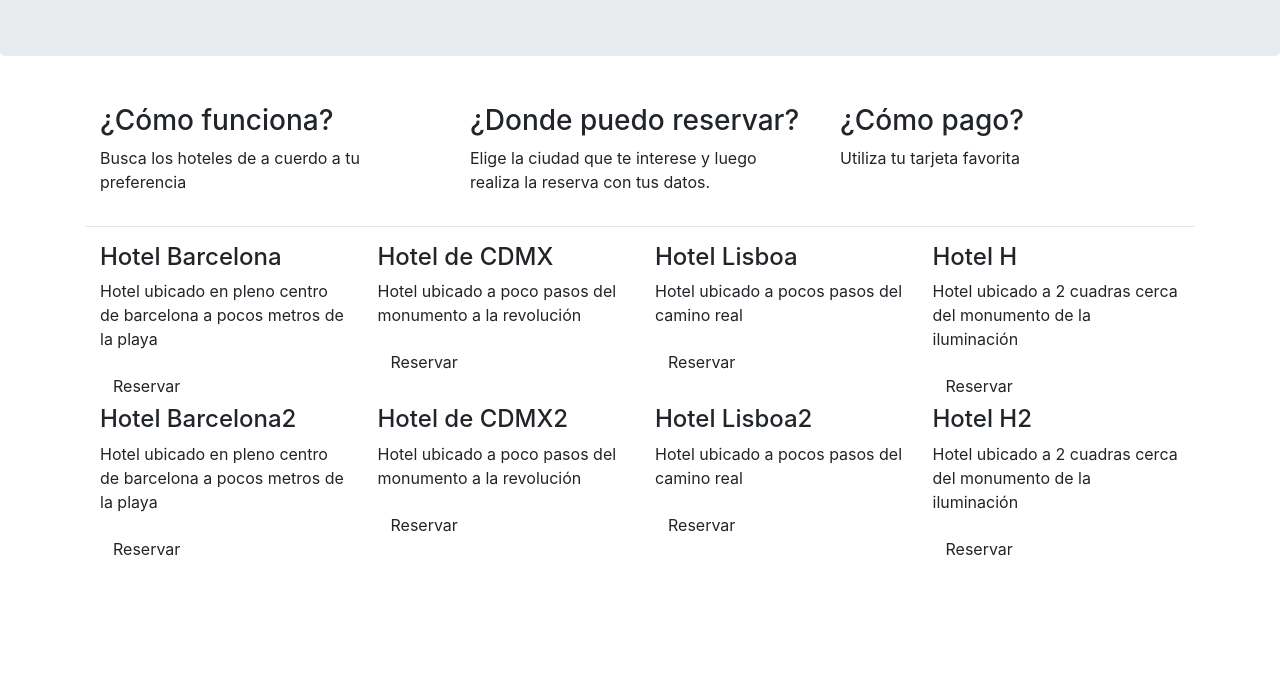
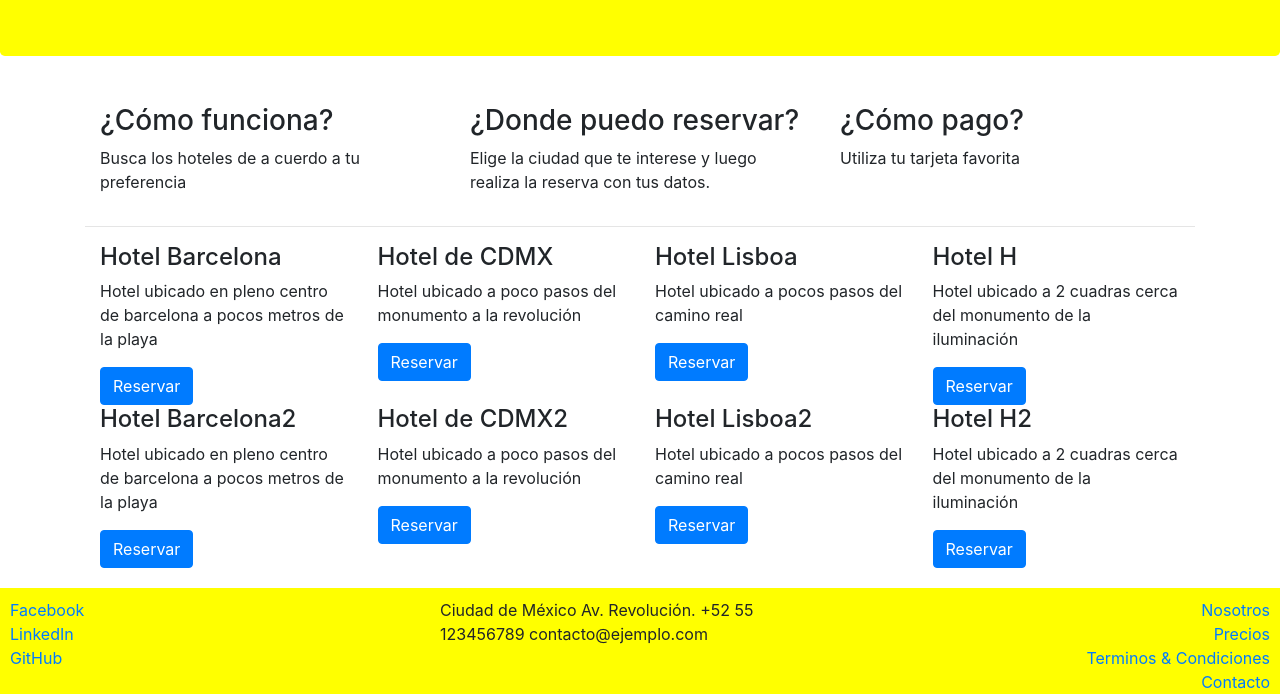
Before and after one commit to YanniMartinez/Boot-Strap-Fundamentals, a website: page index.html in a window 1280 px wide. Shown: the part 128-822 px from the top of the page. Before the commit the page ends 800 px from the top, so only its background shows below. Drawn offline with nearby package versions, Linux system fonts and the light colour scheme.

Commit message:
Clases de Flex aplicados en columnas y renglones

```diff
--- /dev/null
+++ b/assets/css/main.css
@@ -0,0 +1,11 @@
+.jumbotron{
+    background-color: yellow;
+    color: black;
+}
+
+footer{
+    padding: 10px 10px 0 10px;
+    background-color: yellow;
+    margin-bottom: 0px;
+    margin-top: 20px;
+}
--- a/index.html
+++ b/index.html
@@ -5,6 +5,7 @@
         <meta charset="utf-8">
         <meta name="viewport" content="width=device-width, initial-scale=1, shrink-to-fit=no">
         <link rel="stylesheet" href="node_modules/bootstrap/dist/css/bootstrap.min.css">
+        <link rel="stylesheet" href="assets/css/main.css">
 
         <title>Guía de Hoteles</title>
     </head>
@@ -40,46 +41,69 @@
                 <div class="col-sm-3">
                     <h4 >Hotel Barcelona</h4>
                     <p>Hotel ubicado en pleno centro de barcelona a pocos metros de la playa</p>
-                    <button class="btn">Reservar</button>
+                    <button class="btn btn-primary">Reservar</button>
                 </div>
                 <div class="col-sm-3">
                     <h4>Hotel de CDMX</h4>
                     <p>Hotel ubicado a poco pasos del monumento a la revolución</p>
-                    <button class="btn">Reservar</button>
+                    <button class="btn btn-primary">Reservar</button>
                 </div>
                 <div class="col-sm-3">
                     <h4>Hotel Lisboa</h4>
                     <p>Hotel ubicado a pocos pasos del camino real<p>
-                    <button class="btn">Reservar</button>
+                    <button class="btn btn-primary">Reservar</button>
                 </div>
                 <div class="col-sm-3">
                     <h4>Hotel H</h4>
                     <p>Hotel ubicado a 2 cuadras cerca del monumento de la iluminación</p>
-                    <button class="btn">Reservar</button>
+                    <button class="btn btn-primary">Reservar</button>
                 </div>
 
                 <div class="col-sm-3">
                     <h4 >Hotel Barcelona2</h4>
                     <p>Hotel ubicado en pleno centro de barcelona a pocos metros de la playa</p>
-                    <button class="btn">Reservar</button>
+                    <button class="btn btn-primary">Reservar</button>
                 </div>
                 <div class="col-sm-3">
                     <h4>Hotel de CDMX2</h4>
                     <p>Hotel ubicado a poco pasos del monumento a la revolución</p>
-                    <button class="btn">Reservar</button>
+                    <button class="btn btn-primary">Reservar</button>
                 </div>
                 <div class="col-sm-3">
                     <h4>Hotel Lisboa2</h4>
                     <p>Hotel ubicado a pocos pasos del camino real<p>
-                    <button class="btn">Reservar</button>
+                    <button class="btn btn-primary">Reservar</button>
                 </div>
                 <div class="col-sm-3">
                     <h4>Hotel H2</h4>
                     <p>Hotel ubicado a 2 cuadras cerca del monumento de la iluminación</p>
-                    <button class="btn">Reservar</button>
+                    <button class="btn btn-primary">Reservar</button>
                 </div>
             </div>
         </div>
+
+        <footer>
+            <div class="row">
+                <div class="col-sm-4 d-flex flex-column">
+                    <a href="">Facebook</a>
+                    <a href="">LinkedIn</a>
+                    <a href="">GitHub</a>
+                </div>
+                <div class="col-sm-4">
+                    <address>
+                        Ciudad de México Av. Revolución.
+                        +52 55 123456789
+                        contacto@ejemplo.com
+                    </address>
+                </div>
+                <div class="col-sm-4 d-flex flex-column align-items-end">
+                    <a href="">Nosotros</a>
+                    <a href="">Precios</a>
+                    <a href="">Terminos & Condiciones</a>
+                    <a href="">Contacto</a>
+                </div>
+            </div>
+        </footer>
 
         <script src="node_modules/jquery/dist/jquery.min.js"></script>
         <script src="node_modules/popper.js/dist/popper.min.js"></script>
```
Also changed, not shown: readme.md.
